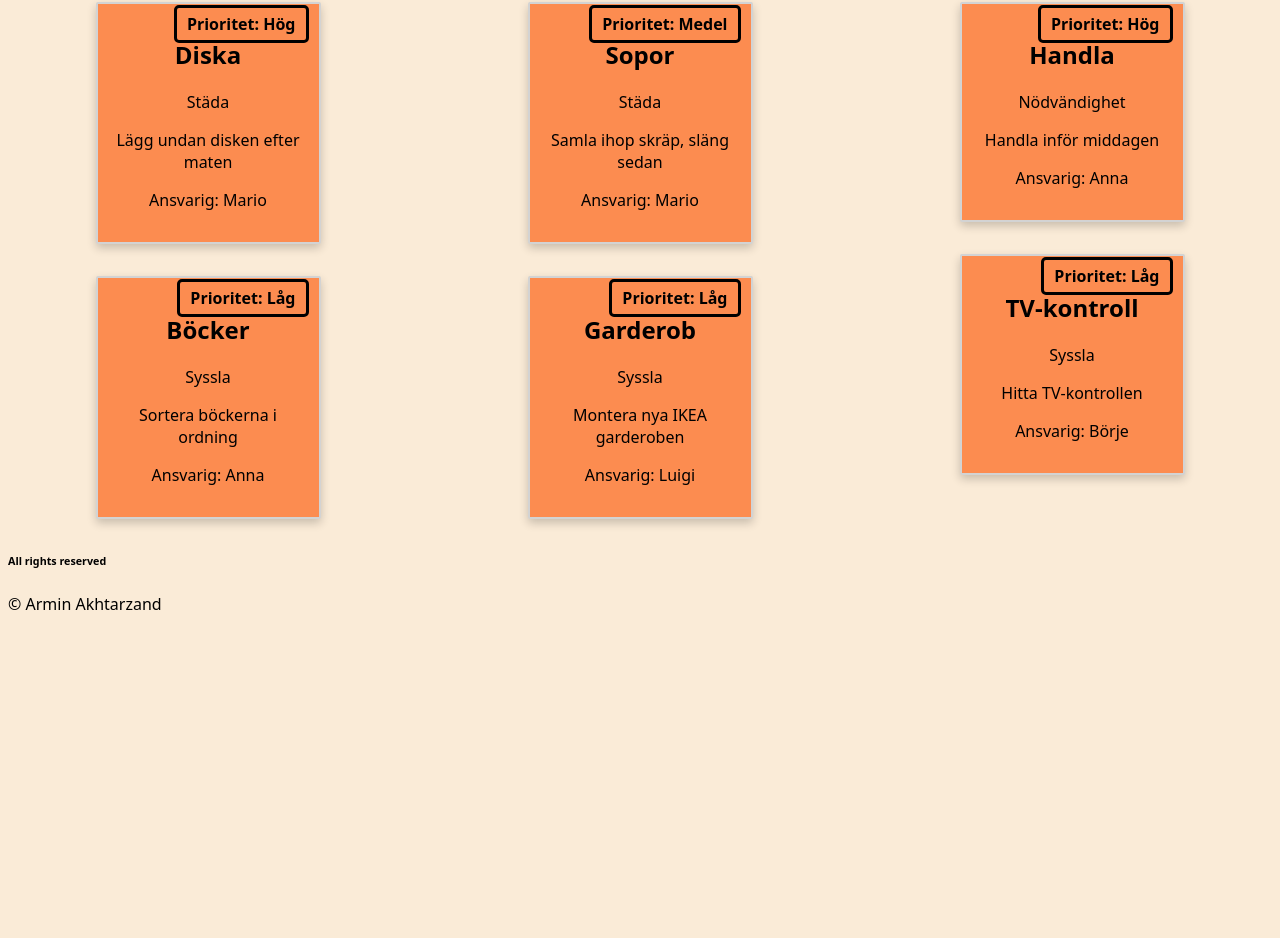
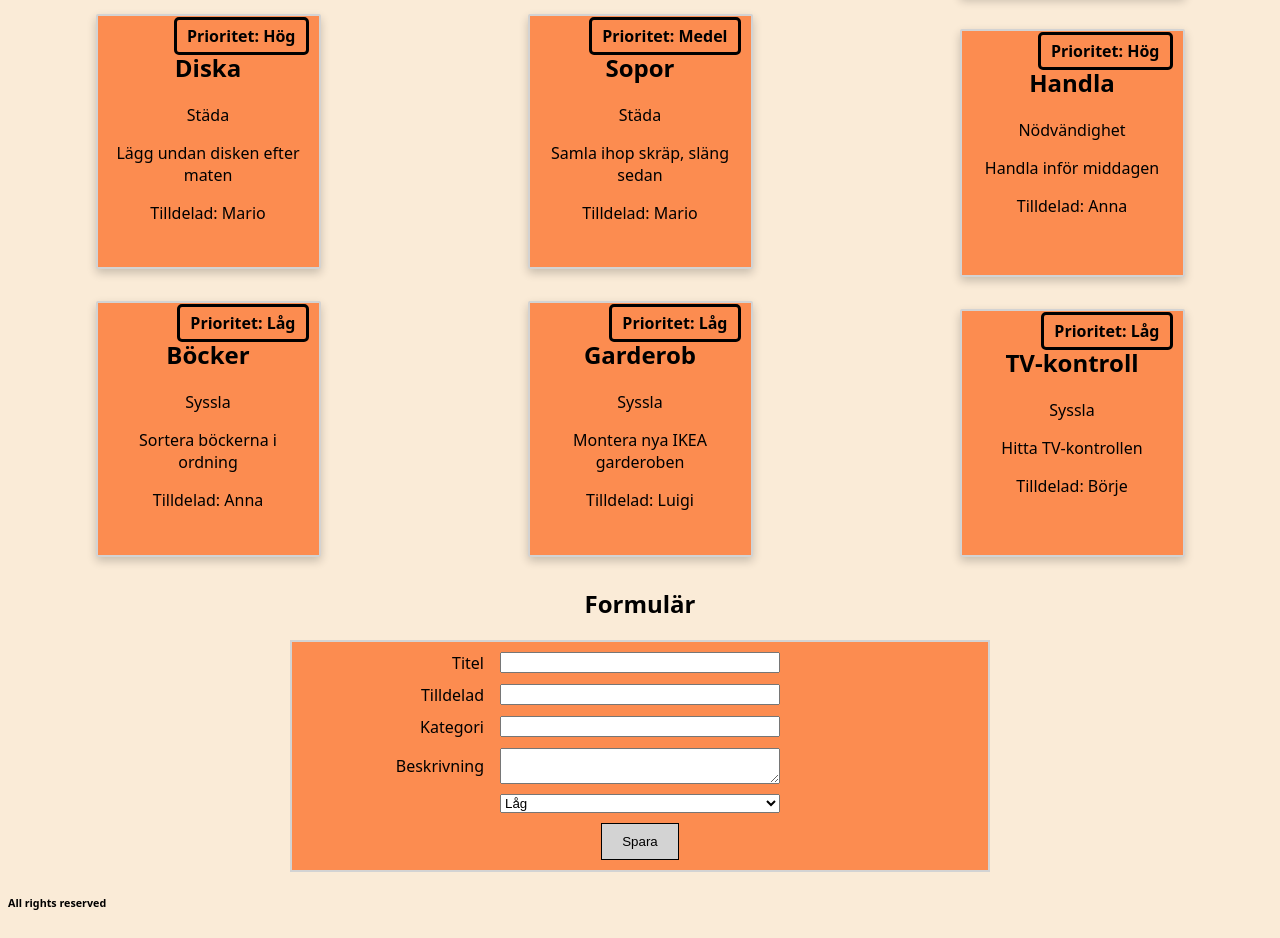
Before and after one commit to armin-akhtarzand/task-board-lab2, a React (Vite) app: page / in a window 1280 px wide. Shown: the part 568-1506 px from the top of the page. Before the commit the page ends 1199 px from the top, so only its background shows below. Built offline with nearby package versions, Linux system fonts and the light colour scheme.

Commit message:
add TaskForm component with task form and css

```diff
--- a/src/App.tsx
+++ b/src/App.tsx
@@ -3,6 +3,7 @@ import Footer from "./components/Footer";
 import Header from "./components/Header";
 import TaskCard from "./components/TaskCard";
 import type { Task } from "./types/Task";
+import TaskForm from "./components/TaskForm";
 
 const tasks: Task[] = [
   {
@@ -144,6 +145,11 @@ const App = () => {
           </div>
         </Column>
         </div>
+        <Column title="Formulär">
+        <div>
+            {TaskForm()}
+          </div>
+        </Column>
       </main>
       <Footer></Footer>
     </>
--- a/src/components/TaskCard.tsx
+++ b/src/components/TaskCard.tsx
@@ -15,7 +15,7 @@ const TaskCard = ({title, description, assignee, category, priority}: TaskCardPr
             <h2>{title}</h2>
             <p>{category}</p>
             <p>{description}</p>
-            <p>Ansvarig: {assignee}</p>
+            <p>Tilldelad: {assignee}</p>
             <p className="priority">Prioritet: {priority}</p>
         </article>
     )
--- /dev/null
+++ b/src/components/TaskForm.tsx
@@ -0,0 +1,82 @@
+import { useState } from "react";
+
+const TaskForm = () => {
+  const [title, setTitle] = useState("");
+  const [description, setDescription] = useState("");
+  const [assignee, setAssignee] = useState("");
+  const [category, setCategory] = useState("");
+  const [priority, setPriority] = useState("");
+  const handleSubmit = (event: React.SubmitEvent<HTMLFormElement>) => {
+    event.preventDefault();
+
+    console.log("Uppgift tillagd - ")
+    console.log("Prioritet: " + priority)
+    console.log("Titel: " + title)
+    console.log("Kategori: " + category)
+    console.log("Beskrivning: " + description)
+    console.log("Tilldelad: " + assignee)
+  }
+
+  return (
+    <>
+      <form action="POST" className="form" onSubmit={handleSubmit}>
+        <div>
+            <label htmlFor="title" className="form-label">Titel</label>
+          <input
+            type="text"
+            id="title"
+            value={title}
+            required
+            onChange={(event) => setTitle(event.target.value)}
+          />
+        </div>
+        <div>
+            <label htmlFor="assignee" className="form-label">Tilldelad</label>
+          <input
+            type="text"
+            value={assignee}
+            id="assignee"
+            required
+            onChange={(event) => setAssignee(event.target.value)}
+          />
+        </div>
+        <div>
+            <label htmlFor="category" className="form-label">Kategori</label>
+          <input
+            type="text"
+            value={category}
+            id="category"
+            required
+            onChange={(event) => setCategory(event.target.value)}
+          />
+        </div>
+         <div>
+            <label htmlFor="description" className="form-label">Beskrivning</label>
+          <textarea
+            value={description}
+            id="description"
+            onChange={(event) => setDescription(event.target.value)}
+          />
+        </div>
+        <div>
+            <label htmlFor="priority" className="form-label"></label>
+          <select
+            name="priority"
+            id="priority"
+            value={priority}
+            required
+            onChange={(event) => setPriority(event.target.value)}
+          >
+            <option value="Låg">Låg</option>
+            <option value="Medel">Medel</option>
+            <option value="Hög">Hög</option>
+          </select>
+        </div>
+        <button type="submit">Spara</button>
+
+      </form>
+    </>
+  );
+};
+
+export default TaskForm;
--- a/src/index.css
+++ b/src/index.css
@@ -5,7 +5,7 @@ html {
 * {
   box-sizing: border-box;
 }
-body{
+body {
   background-color: antiquewhite;
 }
 .header {
@@ -19,7 +19,7 @@ body{
   align-items: flex-start;
   gap: 2rem;
 }
-.column{
+.column {
   text-align: center;
 }
 .taskcard-container {
@@ -27,6 +27,7 @@ body{
   justify-content: center;
   flex-wrap: wrap;
   padding: 10px 20px;
+  min-height: 850px;
   gap: 2rem;
 }
 .tasks {
@@ -49,3 +50,34 @@ body{
   border-radius: 5px;
   border: 3px solid black;
 }
+form {
+  background-color:  #fc8c50;
+  border: 2px solid lightgray;
+  padding: 10px;
+  max-width: 700px;
+  margin: 0 auto;
+}
+.form-label {
+  justify-self: end;
+}
+
+form div {
+  display: grid;
+  grid-template-columns: 1fr 280px 1fr;
+  align-items: center;
+  column-gap: 1rem;
+  margin-bottom: 10px;
+}
+
+.form input,
+.form select,
+.form textarea {
+  grid-column: 2;
+  width: 100%;
+}
+form button {
+  padding: 10px 20px;
+  background-color: lightgray;
+  border: 1px solid black;
+  cursor: pointer;
+}
```
